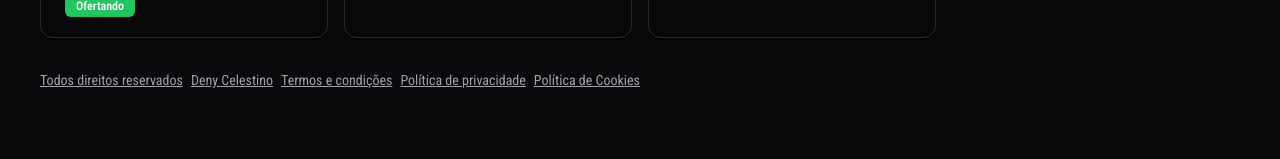
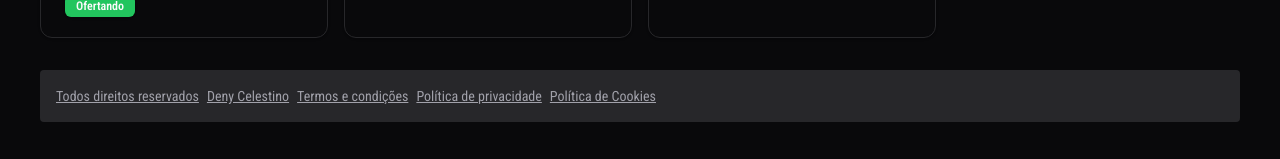
Before and after one commit to DelfimCelestino/trocastore, a Next.js app: page / in a window 1280 px wide. Shown: the part 1156-1315 px from the top of the page. Before the commit the page ends 1286 px from the top, so only its background shows below. Built offline with nearby package versions, Linux system fonts and the light colour scheme.

Commit message:
fix: add pretty counter image position on product page

```diff
--- a/components/footer.tsx
+++ b/components/footer.tsx
@@ -24,7 +24,7 @@ const links = [
 ]
 const Footer = () => {
   return (
-    <div className="mt-8 flex flex-wrap items-center gap-2">
+    <div className="mt-8 flex flex-wrap items-center gap-2 rounded bg-secondary p-4">
       {links.map((link, index) => (
         <Link
           key={index}
```
